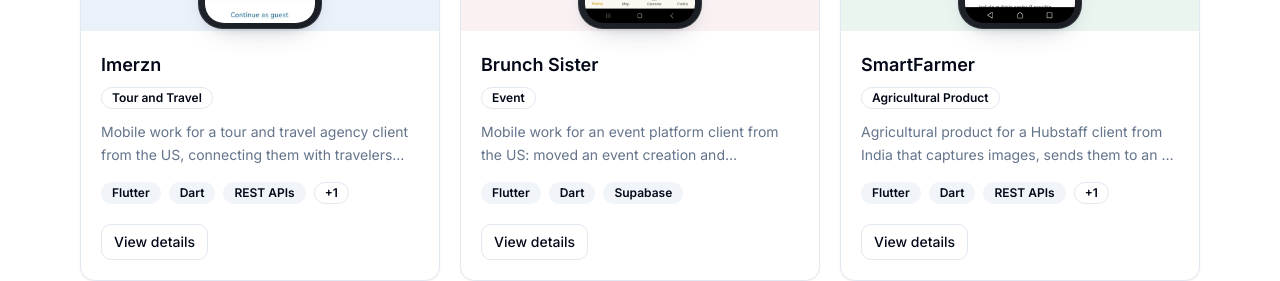
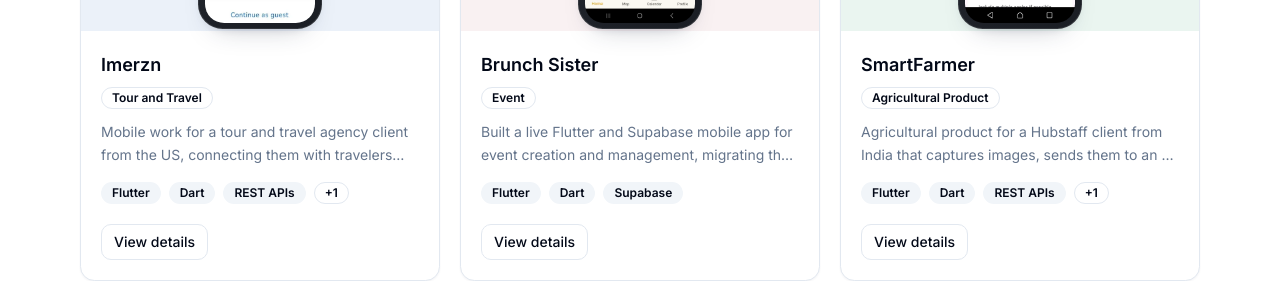
Before and after one commit to robsen123-fexil/mobile-dev-portfolio, a Next.js app: page / in a window 1280 px wide. Shown: the part 3620-3901 px from the top of the page. Built offline with nearby package versions, Linux system fonts and the light colour scheme.

Commit message:
Reword Brunch Sister description while keeping the US client mention.
Co-authored-by: Cursor <cursoragent@cursor.com>

```diff
--- a/app/page.tsx
+++ b/app/page.tsx
@@ -199,7 +199,7 @@ const projects: Project[] = [
     clientChip: "Event",
     role: "Mobile developer",
     description:
-      "Mobile work for an event platform client from the US: moved an event creation and management platform from Base44 to a live mobile app using Flutter and Supabase.",
+      "Built a live Flutter and Supabase mobile app for event creation and management, migrating the platform from Base44 for a US-based client.",
     technologies: ["Flutter", "Dart", "Supabase"],
     category: "client",
     device: "phone",
```
